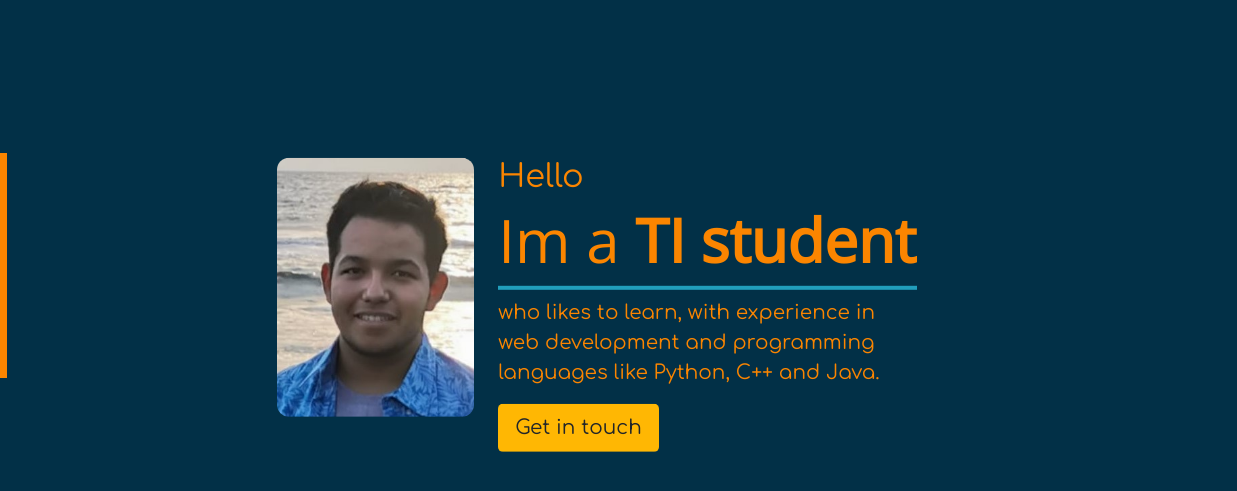
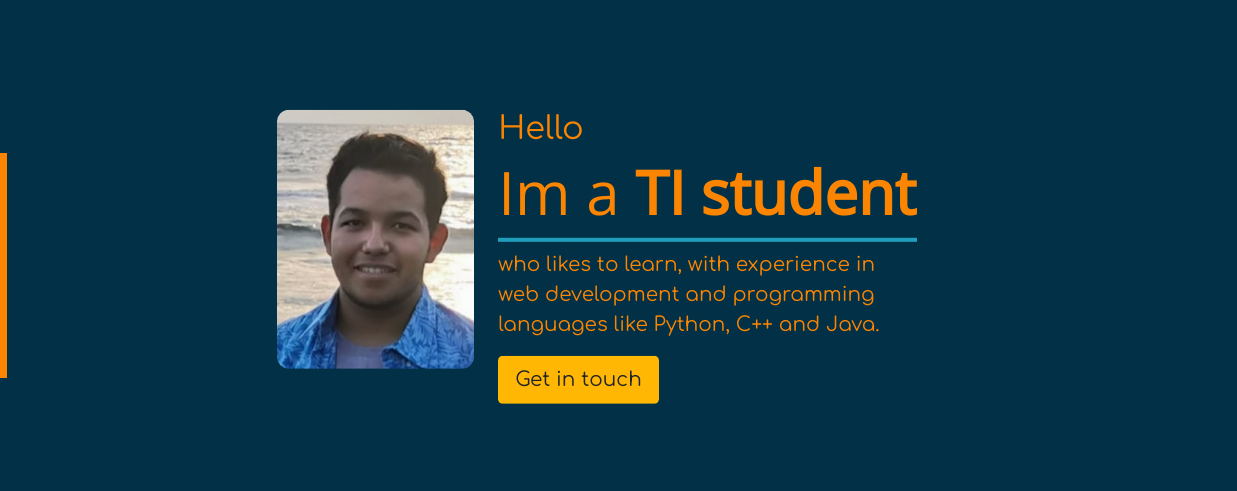
Before and after one commit to RamonRuizPe/Portfolio, a website: page index.html in a window 1280 px wide. Shown: the part 135-626 px from the top of the page, 43-1280 px from the left. Drawn offline with nearby package versions, Linux system fonts and the light colour scheme.

Commit message:
margin issue has been solved

```diff
--- a/index.html
+++ b/index.html
@@ -44,7 +44,7 @@
               >Get in touch</a>
           </nav>
       </header>
-        <div class="position-absolute top-50 start-50 translate-middle mt-5" id="main_cont">
+        <div class="position-absolute top-50 start-50 translate-middle" id="main_cont">
           <div class="row">
             <div class="col-md-4 mb-2">
               <img src="img/Ramon_ok.jpg" class="img-fluid rounded-5">
```
